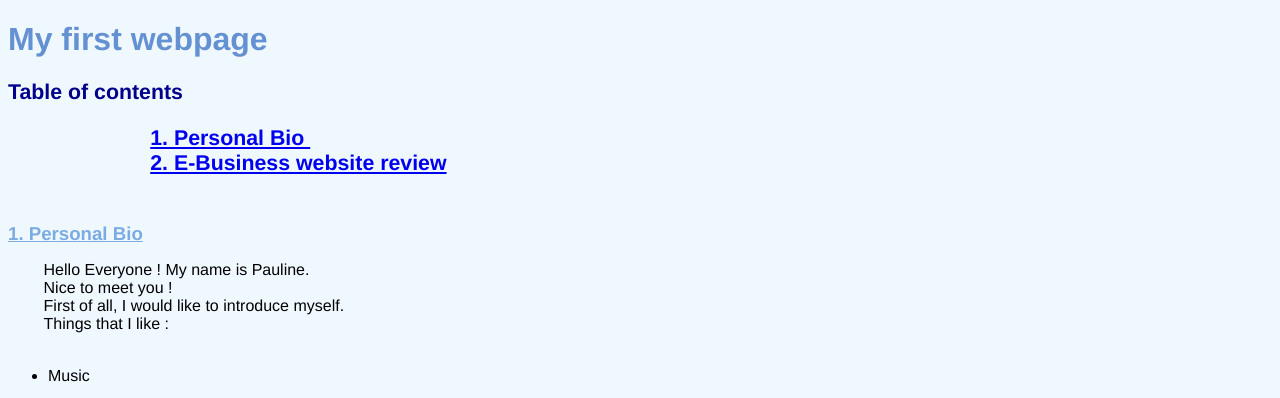
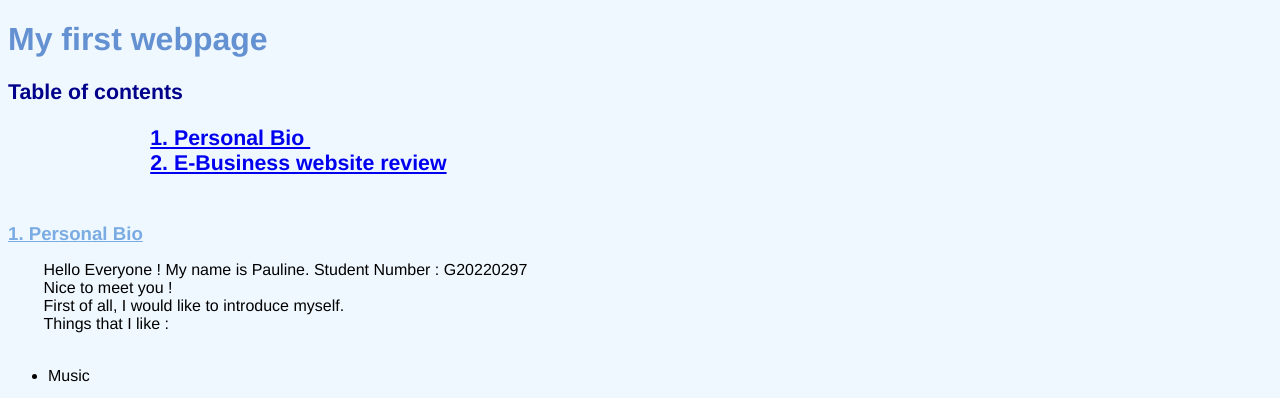
Before and after one commit to pauline-hb/website, a plain HTML site: page index.html in a window 1280 px wide. Shown: the top 398 px of the page. Drawn offline with Linux system fonts and the light colour scheme.

Commit message:
Update index.html

```diff
--- a/index.html
+++ b/index.html
@@ -29,7 +29,7 @@
 	</h2>
 	<p>
 	<pre>
-	Hello Everyone ! My name is Pauline.
+	Hello Everyone ! My name is Pauline. Student Number : G20220297
 	Nice to meet you !
 	First of all, I would like to introduce myself.
 	Things that I like :
```
